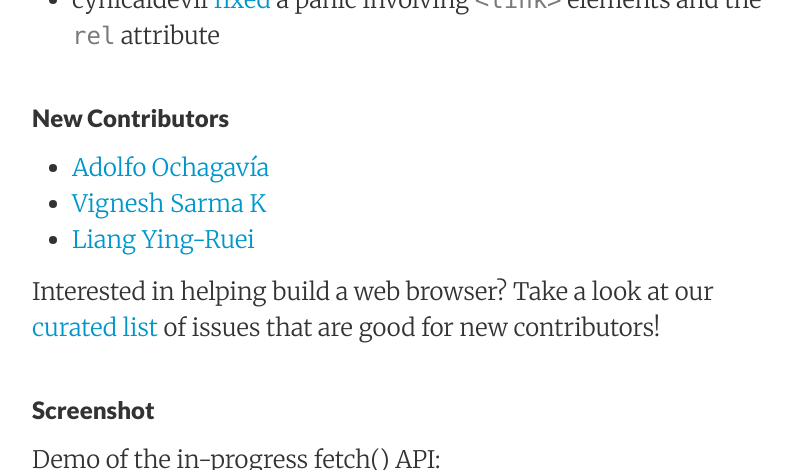
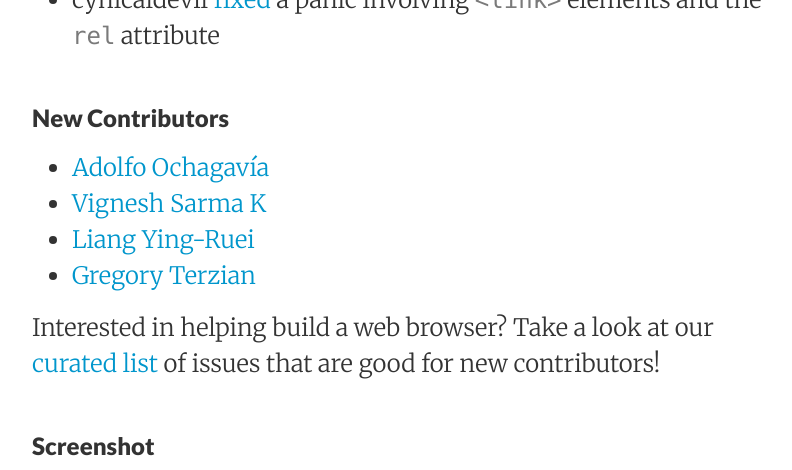
Before and after one commit to servo/blog.servo.org, a Jekyll site: the page built from _posts/2016-09-26-twis-79.md, in a window 1280 px wide and 900 px high, scrolled down 2615 px, cut to the strip 0-470 px from the top of the window. Shown: the whole strip, without its empty margins (224-1016 px from the left). Built offline with Jekyll 4.4.1, drawn with Linux system fonts in a browser that asks for light colours.

Commit message:
Adding gterzian to "New Contributors"
See https://github.com/servo/servo/pull/13412

```diff
--- a/_posts/2016-09-26-twis-79.md
+++ b/_posts/2016-09-26-twis-79.md
@@ -50,6 +50,7 @@ This week's status updates are [here](http://statusupdates.dev.mozaws.net/projec
  - [Adolfo Ochagavía](https://github.com/aochagavia)
  - [Vignesh Sarma K](https://github.com/vigneshsarma)
  - [Liang Ying-Ruei](https://github.com/TheKK)
+ - [Gregory Terzian](https://github.com/gterzian)
 
 Interested in helping build a web browser? Take a look at our [curated list](https://starters.servo.org/) of issues that are good for new contributors!
 
```
